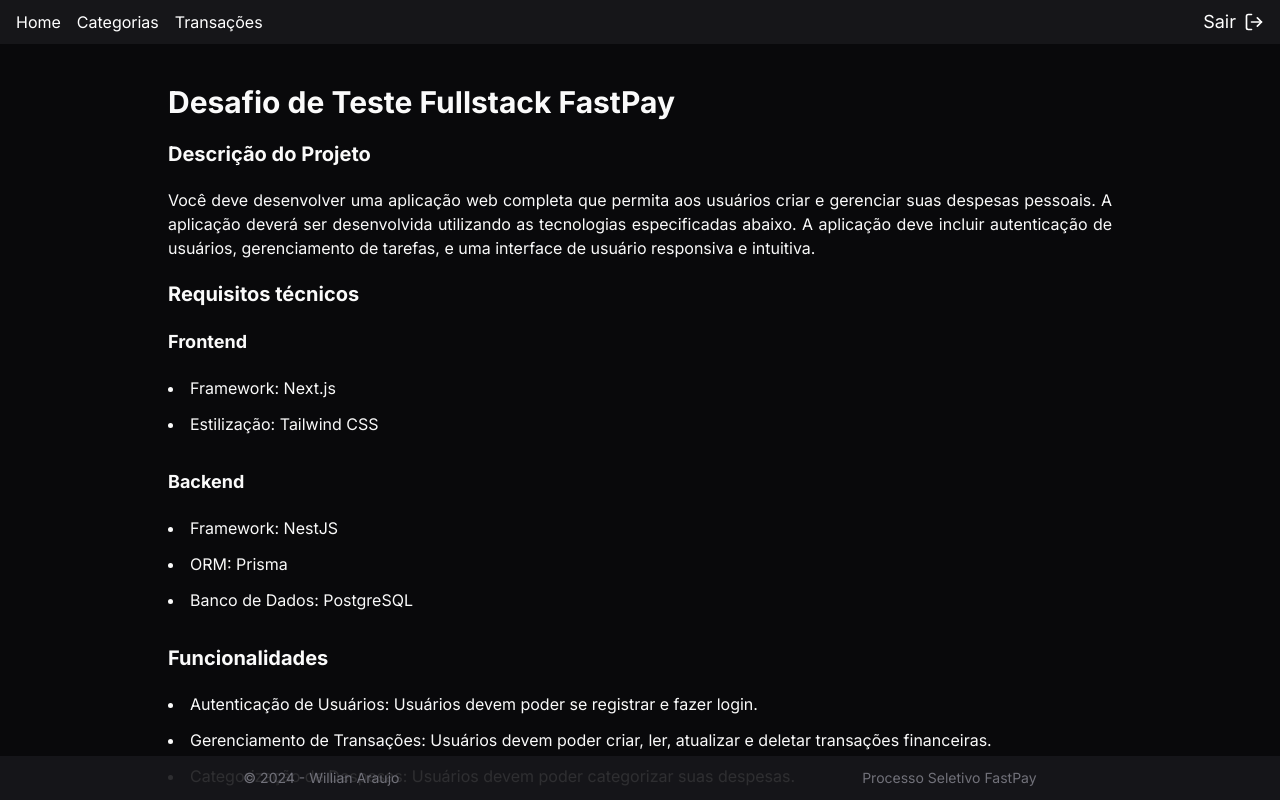
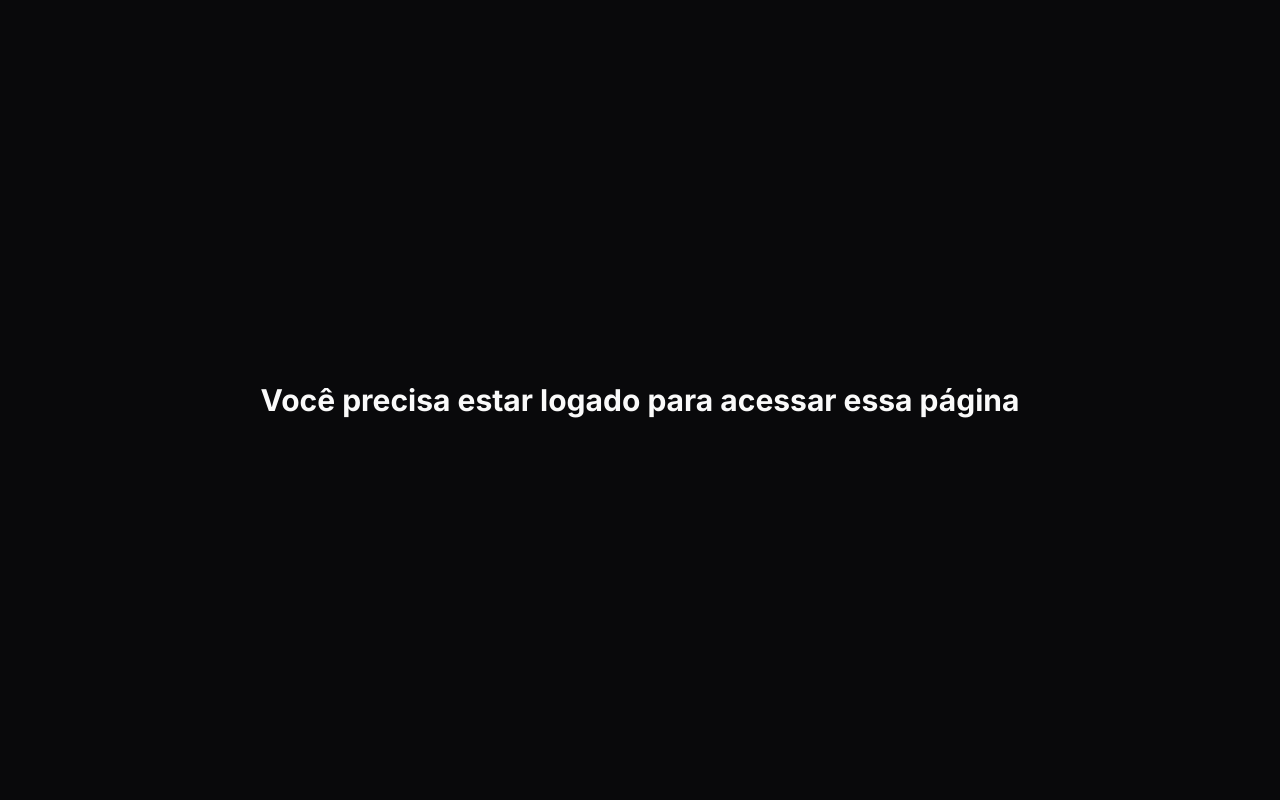
Before and after one commit to will4raujo/app-transacoes, a Next.js app in the folder frontend-teste-fastpay/: page / in a window 1280 px wide. Shown: the top 800 px of the page. Built offline with nearby package versions, Linux system fonts and the light colour scheme.

Commit message:
feat: auth validation and logout
- Implemented validation in app about authentication
- Added logout in auth hook and use in logout button

```diff
--- a/frontend-teste-fastpay/src/app/(app)/layout.tsx
+++ b/frontend-teste-fastpay/src/app/(app)/layout.tsx
@@ -1,12 +1,21 @@
+'use client'
+import { useAuthHook } from "@/hooks/auth.hook";
 import Header from "@/components/header";
 import Footer from "@/components/footer";
 import { ReactNode } from "react";
 export default function HomeLayout({ children }: { children: ReactNode }) {
+  const { isAuthenticated } = useAuthHook()
+
   return (
+    isAuthenticated ?
     <div className='relative mx-auto grid min-h-screen w-full grid-rows-[min-content_max-content] gap-5'>
       <Header />
       {children}
       <Footer />
     </div>
+    :
+    <div className='flex flex-col items-center justify-center h-screen'>
+      <h1 className='text-3xl font-bold'>Você precisa estar logado para acessar essa página</h1>
+    </div>
   )
 }
--- a/frontend-teste-fastpay/src/components/header.tsx
+++ b/frontend-teste-fastpay/src/components/header.tsx
@@ -1,8 +1,19 @@
+'use client'
 import BurguerMenu from './burgerMenu'
 import { LogOut } from 'lucide-react'
 import Link from 'next/link'
+import { useAuthHook } from '@/hooks/auth.hook'
+import { useRouter } from 'next/navigation'
 
 export default function Header() {
+  const { logout } = useAuthHook()
+  const routes = useRouter()
+
+  const handleLogout = () => {
+    logout()
+    routes.push('/sign-in')
+  }
+
   return (
     <header className='bg-zinc-900 text-white py-4 px-4 h-[44px] w-full bg-opacity-90 flex items-center justify-between gap-10'>
       <BurguerMenu>
@@ -24,7 +35,7 @@ export default function Header() {
         </ul>
       </nav>
 
-      <div className='cursor-pointer flex gap-2 items-center'>
+      <div className='cursor-pointer flex gap-2 items-center' onClick={handleLogout}>
         <span className='hidden md:block text-lg text-white'>Sair</span>
         <LogOut size={20} />
       </div>
--- a/frontend-teste-fastpay/src/hooks/auth.hook.ts
+++ b/frontend-teste-fastpay/src/hooks/auth.hook.ts
@@ -11,6 +11,7 @@ interface AuthData {
   isAuthenticated?: boolean;
   token?: string;
   login: (data: LoginModel) => Promise<boolean>
+  logout: () => void
 }
 
 export const useAuthHook = create<AuthData>()(
@@ -34,7 +35,13 @@ export const useAuthHook = create<AuthData>()(
             return false
           }
           return true
-        }
+        },
+        logout: () => {
+          set(() => ({
+            isAuthenticated: false,
+            token: undefined,
+          }))
+        },
       }),
       {
         name: 'fastpay-auth',
```
